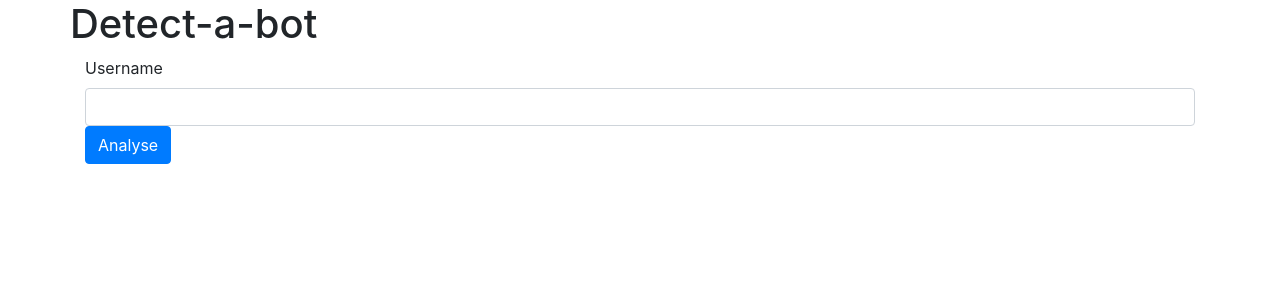
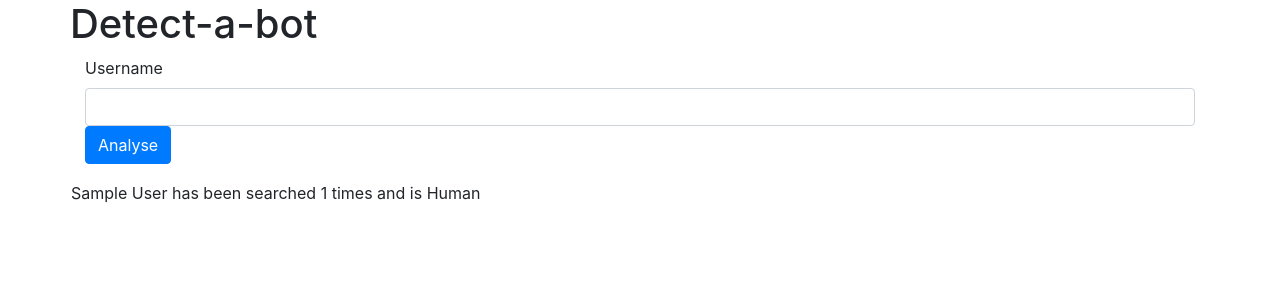
Before and after one commit to harley-baker/final_year_project, a Django app: page / in a window 1280 px wide. Shown: the top 300 px of the page. Run offline with Django 3.2, Linux system fonts and the light colour scheme; tables that the repository leaves empty hold one stand-in row (values such as "Sample post"); some libraries are stand-ins or nearby versions.

Commit message:
add most searched leaderboard

```diff
--- /dev/null
+++ b/detect_bot/UserSearchInfo.py
@@ -0,0 +1,15 @@
+from detect_bot.models import TwitterUser
+
+
+class UserSearchInfo:
+    twitter_user = TwitterUser
+    count = 0
+    prediction = ''
+
+    def __init__(self, twitter_user, count, prediction):
+        self.twitter_user = twitter_user
+        self.count = count
+        self.prediction = prediction
+
+    def increment_count(self):
+        self.count += 1
--- a/detect_bot/templates/analyse.html
+++ b/detect_bot/templates/analyse.html
@@ -12,9 +12,9 @@
 <body>
 <div class="container">
     <div class="row align-items-center">
-        <h1>Detect-a-bot</h1>
+        <h1><a href="{% url 'index' %}">Detect-a-bot</a></h1>
         <div class="container">
-            <h2>{{ account_name }} is a {{ prediction }} ({{ classification }} {{ confidence }}% certain)</h2>
+            <h2> {{ account_name }} is {{ prediction }} ({{ confidence }}% certain)</h2>
         </div>
         <div class="container">
             <form action="{% url 'analyse' %}" method="post">
--- a/detect_bot/templates/index.html
+++ b/detect_bot/templates/index.html
@@ -23,6 +23,14 @@
                 </div>
             </form>
         </div>
+        <table>
+            {% for entry in leaderboard %}
+                <tr>
+                    <td>{{ entry.twitter_user.screen_name }} has been searched {{ entry.count }} times and
+                        is {{ entry.prediction }} </td>
+                </tr>
+            {% endfor %}
+        </table>
     </div>
 </div>
 </body>
--- a/detect_bot/views.py
+++ b/detect_bot/views.py
@@ -1,13 +1,25 @@
 from django.shortcuts import render
 from utils.twitter import get_user
 from utils.data import data_to_list, parse_json_to_data
-from utils.neural_net import model_predict
+from utils.neural_net import model_predict, get_prediction
 from .models import TwitterUser, Search
+from .UserSearchInfo import UserSearchInfo
 import datetime
 
 
 def index(request):
-    context = {}
+    searches = Search.objects.all()
+    leaderboard = {}
+    for search in searches:
+        if search.twitter_user.account_id in leaderboard:
+            leaderboard[search.twitter_user.account_id].increment_count()
+            leaderboard[search.twitter_user.account_id].prediction = get_prediction(search.classification)
+        else:
+            leaderboard[search.twitter_user.account_id] = UserSearchInfo(search.twitter_user, 1,
+                                                                         get_prediction(search.classification))
+    leaderboard = list(leaderboard.values())
+    leaderboard.sort(reverse=True, key=lambda i: i.count)
+    context = {'leaderboard': leaderboard[:10]}
     return render(request, 'index.html', context)
 
 
@@ -24,13 +36,9 @@ def analyse(request):
         user_record.save()
     user_data_row = data_to_list(parsed_user, user.id, '')[1:-1]
     classification = model_predict('models/drop_off_early_stop.h5', user_data_row)
-    if classification > 0.6:
-        prediction = 'Human'
-    elif 0.6 >= classification >= 0.40:
-        prediction = 'Can\'t work out if this user is a bot or not'
-    else:
-        prediction = 'Bot'
-    confidence = (classification - 0.5) * 200 if classification > 0.5 else (0.5 - classification) * 200
+    prediction = get_prediction(classification)
+
+    confidence = abs((classification - 0.5) * 200)
     confidence = round(confidence, 2)
 
     search_record = Search(twitter_user=user_record, classification=classification)
--- a/utils/neural_net.py
+++ b/utils/neural_net.py
@@ -30,7 +30,7 @@ def train_model(data_file, output_file, epochs=250, test_size=0.33, validation_s
     model.add(Dense(5, activation='relu', kernel_initializer='he_normal'))
     model.add(Dense(1, activation='sigmoid'))
     model.compile(optimizer='adam', loss='binary_crossentropy', metrics=['accuracy'])
-    early_stop = EarlyStopping(monitor='val_loss', patience=epochs/20.00) if early_stop_flag else None
+    early_stop = EarlyStopping(monitor='val_loss', patience=epochs / 20.00) if early_stop_flag else None
     model.fit(x_train, y_train, epochs=epochs, batch_size=32, verbose=2, validation_split=validation_split,
               callbacks=[early_stop])
     loss, acc = model.evaluate(x_test, y_test, verbose=2)
@@ -42,3 +42,12 @@ def model_predict(model_file, account_data):
     model = load_model(model_file)
     row = [float(i) for i in account_data]
     return model.predict([row])[0][0]
+
+
+def get_prediction(classification):
+    if classification > 0.6:
+        return 'Human'
+    elif 0.6 >= classification >= 0.40:
+        return 'not able to be classified, maybe the account is too new'
+    else:
+        return 'a Bot'
```
